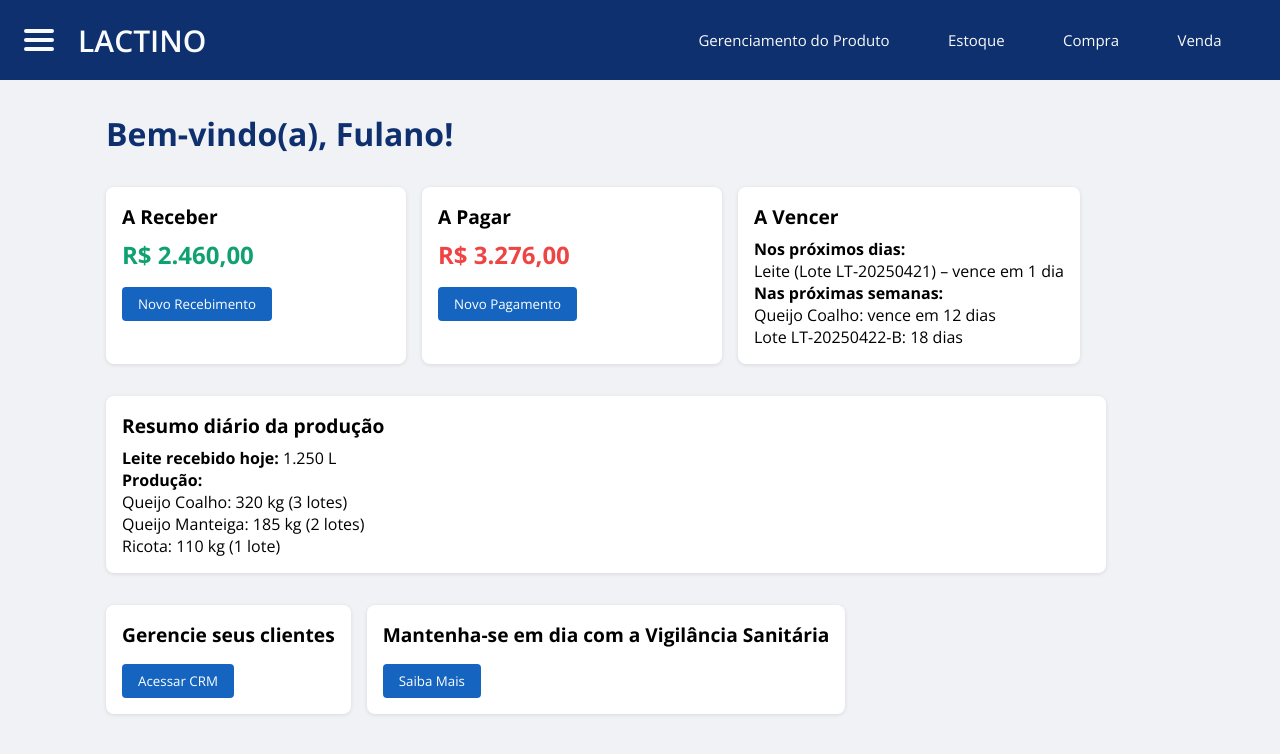
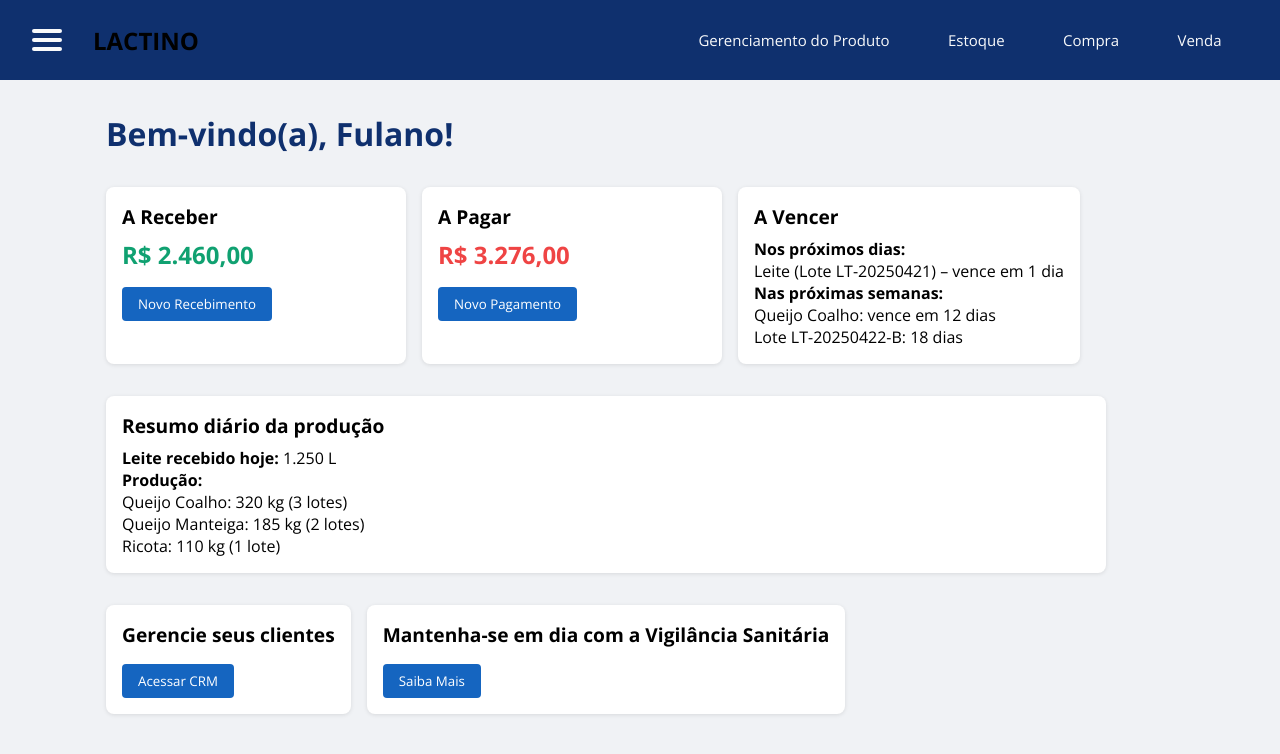
Before and after one commit to the-boys-technology/lactino-frontend, a React (Vite) app: page / in a window 1280 px wide. Shown: the top 754 px of the page. Built offline with nearby package versions, Linux system fonts and the light colour scheme.

Commit message:
styles: pequenos detalhes no css

```diff
--- a/src/css/header.css
+++ b/src/css/header.css
@@ -49,8 +49,9 @@
     border-radius: var(--border-radius-value);
 }
 
-.header__nome-empresa {
+.header__nome-empresa a {
     font-size: 30px;
     color: var(--primary-font-color);
     font-weight: var(--semibold);
+    text-decoration: none;
 }
--- a/src/pages/GestãoCompras/GestaoCompras.css
+++ b/src/pages/GestãoCompras/GestaoCompras.css
@@ -87,6 +87,6 @@
     font-size: 1.25rem;
     font-weight: 700;
     border: none;
-    border-radius: 20px;
+    border-radius: 8px;
     cursor: pointer;
-  }
+    }
```
